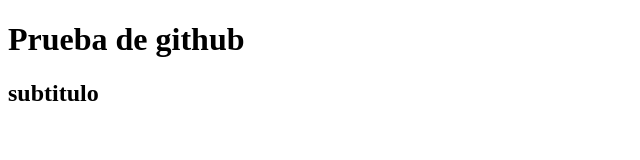
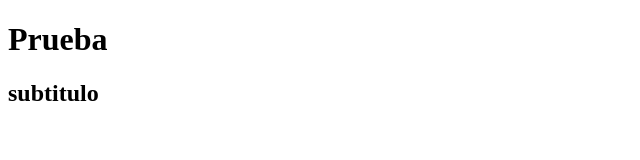
Before and after one commit to juanreichert/prueba606, a plain HTML site: page index.html in a window 1280 px wide. Shown: the whole page, without its empty margins (0-640 px from the left). Drawn offline with Linux system fonts and the light colour scheme.

Commit message:
se modificó texto

```diff
--- a/index.html
+++ b/index.html
@@ -6,7 +6,8 @@
     <title>git hub 2.0</title>
 </head>
 <body>
-    <h1>Prueba de github</h1>
+    <h1>Prueba
+    </h1>
     <h2>subtitulo</h2>
 </body>
 </html>
```
